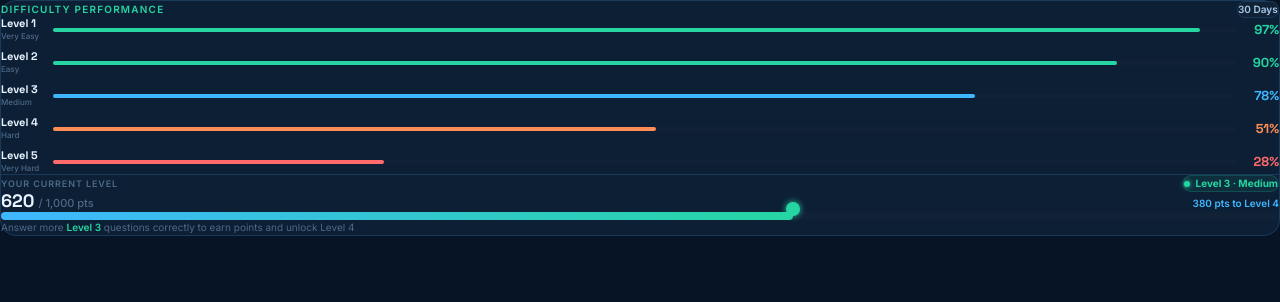
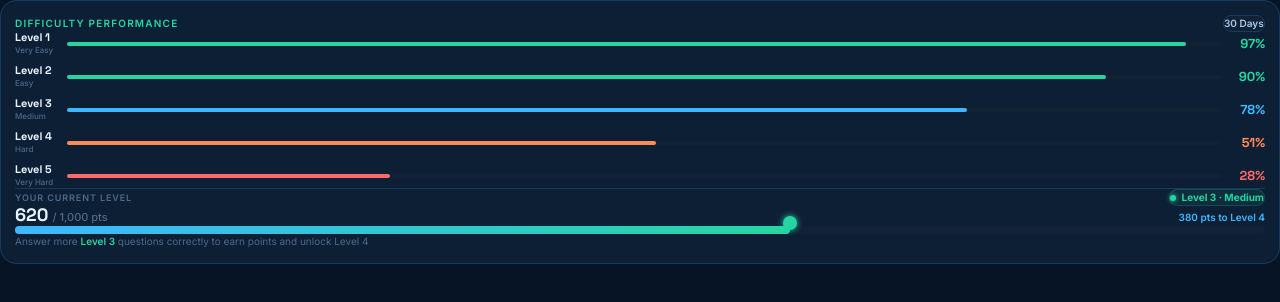
Before and after one commit to examforge99/examlogic, a Next.js app: page /difficulty in a window 1280 px wide. Shown: the top 302 px of the page. Built offline with nearby package versions, Linux system fonts and the light colour scheme.

Commit message:
Refactor div styles in difficulty page component

```diff
--- a/src/app/difficulty/page.tsx
+++ b/src/app/difficulty/page.tsx
@@ -86,13 +86,8 @@ export default function DifficultyPerformanceCard({
   const currentLevelLabel = LEVELS[d.currentLevel - 1].label
 
   return (
-    <div
-      className={`
-        bg-[#0d1f35] border border-[#1a3a5c]
-        rounded-2xl p-4
-        ${className}
-      `}
-    >
+<div className={className} style={{ backgroundColor: '#0d1f35', border: '1px solid #1a3a5c',   borderRadius: '16px',   padding: '14px', }}
+>
       {/* Header */}
       <div className="flex items-center justify-between mb-[14px]">
         <span
```
